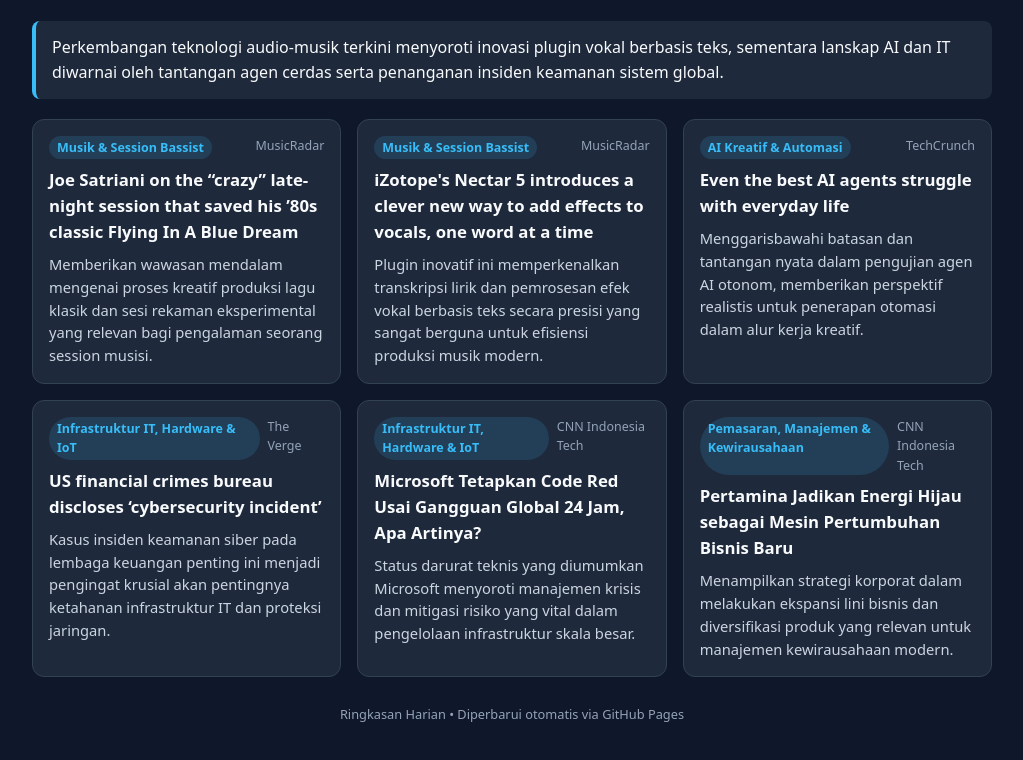
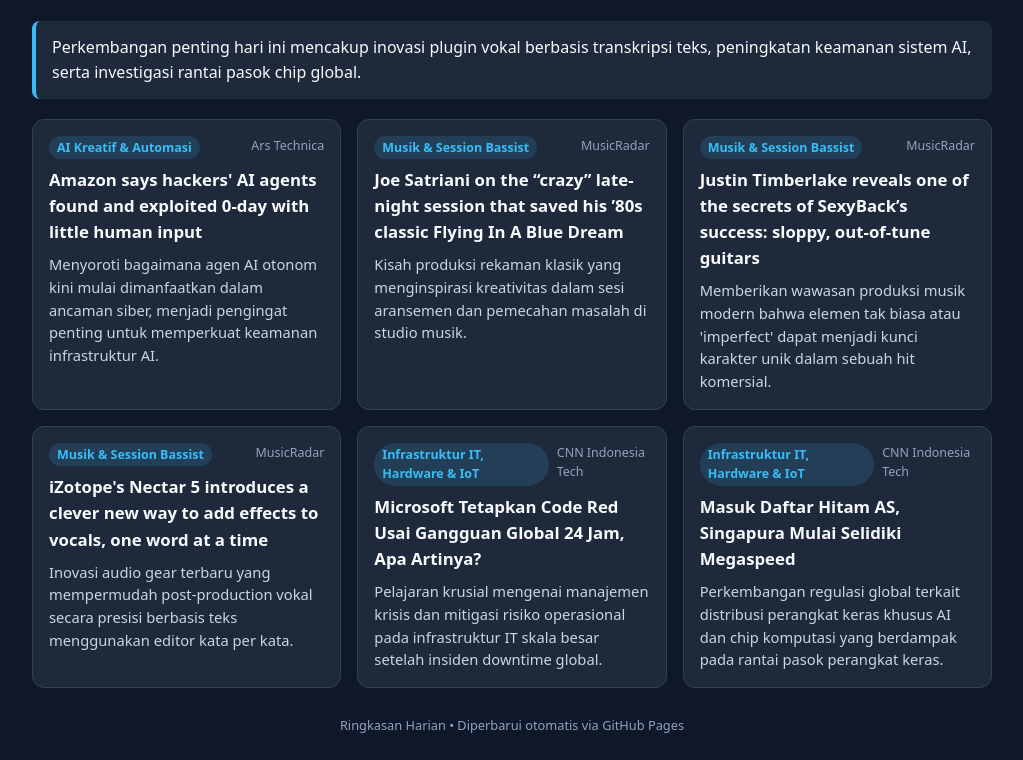
Before and after one commit to cakardewa/ringkasan-harian, a plain HTML site: page latest-career-news.html in a window 1280 px wide. Shown: the part 112-872 px from the top of the page, without its empty margins (128-1151 px from the left). Drawn offline with Linux system fonts and the light colour scheme.

Commit message:
Update Berita CV 2026-11-25

```diff
--- a/latest-career-news.html
+++ b/latest-career-news.html
@@ -30,48 +30,48 @@
       <h1>Berita CV &amp; Tren Industri</h1>
       <p class="sub">Edisi 2026-11-25 • Mesin: Gemini API (gemini-3.5-flash-lite)</p>
     </header>
-    <div class="note">Perkembangan teknologi audio-musik terkini menyoroti inovasi plugin vokal berbasis teks, sementara lanskap AI dan IT diwarnai oleh tantangan agen cerdas serta penanganan insiden keamanan sistem global.</div>
+    <div class="note">Perkembangan penting hari ini mencakup inovasi plugin vokal berbasis transkripsi teks, peningkatan keamanan sistem AI, serta investigasi rantai pasok chip global.</div>
     <div class="grid">
 
             <article class="card">
-              <div class="meta"><span class="tag">Musik & Session Bassist</span><span>MusicRadar</span></div>
-              <h3><a href="https://www.musicradar.com/artists/joe-satriani-on-the-crazy-late-night-session-that-saved-flying-in-a-blue-dream" target="_blank" rel="noopener noreferrer">Joe Satriani on the “crazy” late-night session that saved his ’80s classic Flying In A Blue Dream</a></h3>
-              <p>Memberikan wawasan mendalam mengenai proses kreatif produksi lagu klasik dan sesi rekaman eksperimental yang relevan bagi pengalaman seorang session musisi.</p>
+              <div class="meta"><span class="tag">AI Kreatif &amp; Automasi</span><span>Ars Technica</span></div>
+              <h3><a href="https://arstechnica.com/security/2026/11/amazon-says-hackers-ai-agents-found-and-exploited-0-day-with-little-human-input/" target="_blank" rel="noopener noreferrer">Amazon says hackers&#x27; AI agents found and exploited 0-day with little human input</a></h3>
+              <p>Menyoroti bagaimana agen AI otonom kini mulai dimanfaatkan dalam ancaman siber, menjadi pengingat penting untuk memperkuat keamanan infrastruktur AI.</p>
             </article>
 
 
             <article class="card">
-              <div class="meta"><span class="tag">Musik & Session Bassist</span><span>MusicRadar</span></div>
-              <h3><a href="https://www.musicradar.com/music-tech/izotopes-nectar-5-introduces-a-clever-new-way-to-add-effects-vocal-one-word-at-a-time" target="_blank" rel="noopener noreferrer">iZotope's Nectar 5 introduces a clever new way to add effects to vocals, one word at a time</a></h3>
-              <p>Plugin inovatif ini memperkenalkan transkripsi lirik dan pemrosesan efek vokal berbasis teks secara presisi yang sangat berguna untuk efisiensi produksi musik modern.</p>
+              <div class="meta"><span class="tag">Musik &amp; Session Bassist</span><span>MusicRadar</span></div>
+              <h3><a href="https://www.musicradar.com/artists/joe-satriani-on-the-crazy-late-night-session-that-saved-flying-in-a-blue-dream" target="_blank" rel="noopener noreferrer">Joe Satriani on the “crazy” late-night session that saved his ’80s classic Flying In A Blue Dream</a></h3>
+              <p>Kisah produksi rekaman klasik yang menginspirasi kreativitas dalam sesi aransemen dan pemecahan masalah di studio musik.</p>
             </article>
 
 
             <article class="card">
-              <div class="meta"><span class="tag">AI Kreatif & Automasi</span><span>TechCrunch</span></div>
-              <h3><a href="https://techcrunch.com/2026/11/24/even-the-best-ai-agents-struggle-with-everyday-life/" target="_blank" rel="noopener noreferrer">Even the best AI agents struggle with everyday life</a></h3>
-              <p>Menggarisbawahi batasan dan tantangan nyata dalam pengujian agen AI otonom, memberikan perspektif realistis untuk penerapan otomasi dalam alur kerja kreatif.</p>
+              <div class="meta"><span class="tag">Musik &amp; Session Bassist</span><span>MusicRadar</span></div>
+              <h3><a href="https://www.musicradar.com/artists/justin-timberlake-reveals-one-of-the-secrets-of-sexybacks-success-sloppy-out-of-tune-guitars" target="_blank" rel="noopener noreferrer">Justin Timberlake reveals one of the secrets of SexyBack’s success: sloppy, out-of-tune guitars</a></h3>
+              <p>Memberikan wawasan produksi musik modern bahwa elemen tak biasa atau &#x27;imperfect&#x27; dapat menjadi kunci karakter unik dalam sebuah hit komersial.</p>
             </article>
 
 
             <article class="card">
-              <div class="meta"><span class="tag">Infrastruktur IT, Hardware & IoT</span><span>The Verge</span></div>
-              <h3><a href="https://www.theverge.com/policy/1041957/fincen-treasury-cybersecurity-incident" target="_blank" rel="noopener noreferrer">US financial crimes bureau discloses ‘cybersecurity incident’</a></h3>
-              <p>Kasus insiden keamanan siber pada lembaga keuangan penting ini menjadi pengingat krusial akan pentingnya ketahanan infrastruktur IT dan proteksi jaringan.</p>
+              <div class="meta"><span class="tag">Musik &amp; Session Bassist</span><span>MusicRadar</span></div>
+              <h3><a href="https://www.musicradar.com/music-tech/izotopes-nectar-5-introduces-a-clever-new-way-to-add-effects-to-vocals-one-word-at-a-time" target="_blank" rel="noopener noreferrer">iZotope&#x27;s Nectar 5 introduces a clever new way to add effects to vocals, one word at a time</a></h3>
+              <p>Inovasi audio gear terbaru yang mempermudah post-production vokal secara presisi berbasis teks menggunakan editor kata per kata.</p>
             </article>
 
 
             <article class="card">
-              <div class="meta"><span class="tag">Infrastruktur IT, Hardware & IoT</span><span>CNN Indonesia Tech</span></div>
+              <div class="meta"><span class="tag">Infrastruktur IT, Hardware &amp; IoT</span><span>CNN Indonesia Tech</span></div>
               <h3><a href="https://www.cnnindonesia.com/teknologi/20261125111428-185-1431243/microsoft-tetapkan-code-red-usai-gangguan-global-24-jam-apa-artinya" target="_blank" rel="noopener noreferrer">Microsoft Tetapkan Code Red Usai Gangguan Global 24 Jam, Apa Artinya?</a></h3>
-              <p>Status darurat teknis yang diumumkan Microsoft menyoroti manajemen krisis dan mitigasi risiko yang vital dalam pengelolaan infrastruktur skala besar.</p>
+              <p>Pelajaran krusial mengenai manajemen krisis dan mitigasi risiko operasional pada infrastruktur IT skala besar setelah insiden downtime global.</p>
             </article>
 
 
             <article class="card">
-              <div class="meta"><span class="tag">Pemasaran, Manajemen & Kewirausahaan</span><span>CNN Indonesia Tech</span></div>
-              <h3><a href="https://www.cnnindonesia.com/teknologi/20261125111007-641-1431240/pertamina-jadikan-energi-hijau-sebagai-mesin-pertumbuhan-bisnis-baru" target="_blank" rel="noopener noreferrer">Pertamina Jadikan Energi Hijau sebagai Mesin Pertumbuhan Bisnis Baru</a></h3>
-              <p>Menampilkan strategi korporat dalam melakukan ekspansi lini bisnis dan diversifikasi produk yang relevan untuk manajemen kewirausahaan modern.</p>
+              <div class="meta"><span class="tag">Infrastruktur IT, Hardware &amp; IoT</span><span>CNN Indonesia Tech</span></div>
+              <h3><a href="https://www.cnnindonesia.com/teknologi/20261124155828-185-1430916/masuk-daftar-hitam-as-singapura-mulai-selidiki-megaspeed" target="_blank" rel="noopener noreferrer">Masuk Daftar Hitam AS, Singapura Mulai Selidiki Megaspeed</a></h3>
+              <p>Perkembangan regulasi global terkait distribusi perangkat keras khusus AI dan chip komputasi yang berdampak pada rantai pasok perangkat keras.</p>
             </article>
 
     </div>
```
Also changed, not shown: archive/CV_Career_News_Digest_2026-11-25.html (+18 -18 lines), index.html (+40 -5 lines), 2 other files.
